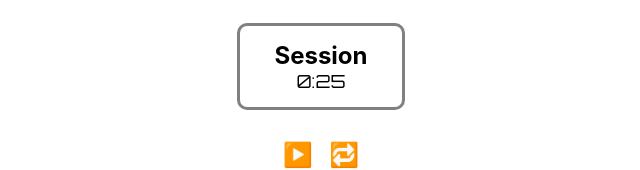
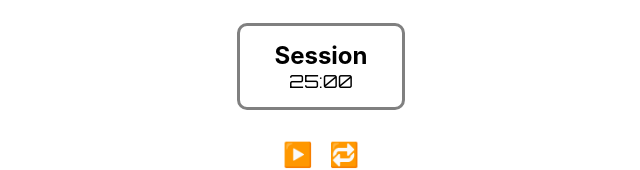
Before and after one commit to mahfuz225bd/fcc-25-5-clock, a React (Create React App) app: page / in a window 1280 px wide. Shown: the part 312-482 px from the top of the page, without its empty margins (319-959 px from the left). Built offline with nearby package versions, Linux system fonts and the light colour scheme.

Commit message:
second minute issue solved

```diff
--- a/src/App.js
+++ b/src/App.js
@@ -8,7 +8,7 @@ const initState = {
   breakValue: 5,
   sessionValue: 25,
   leftTimeFor: 'Session',
-  leftTime: 0,
+  leftTimeSec: 0,
   isPlaying: false
 }
 
@@ -48,11 +48,11 @@ class App extends Component {
 
     switch (leftTimeFor) {
       case 'Session':
-        this.setState({ leftTime: sessionValue })
+        this.setState({ leftTimeSec: sessionValue * 60 })
         break;
 
       case 'Break':
-        this.setState({ leftTime: breakValue })
+        this.setState({ leftTimeSec: breakValue * 60 })
         break;
       default:
         console.info('Unable to show timer value for', leftTimeFor);
@@ -72,7 +72,7 @@ class App extends Component {
   }
 
   render() {
-    const { breakValue, sessionValue, leftTimeFor, leftTime, isPlaying } = this.state
+    const { breakValue, sessionValue, leftTimeFor, leftTimeSec, isPlaying } = this.state
     return (
       <div className='container'>
         <h1>25 + 5 Clock</h1>
@@ -81,7 +81,7 @@ class App extends Component {
             <InputSpinner label='Break Length' value={breakValue} increment={this.incrementBreakValue.bind(this)} decrement={this.decrementBreakValue.bind(this)} />
             <InputSpinner label='Session Length' value={sessionValue} increment={this.incrementSessionValue.bind(this)} decrement={this.decrementSessionValue.bind(this)} />
           </div>
-          <DigitalClockDisplay label={leftTimeFor} currentTime={leftTime} />
+          <DigitalClockDisplay label={leftTimeFor} currentTime={leftTimeSec} />
           <div className='action-buttons'>
             {isPlaying ? <button type='button' title='Pause'>⏸️</button> : <button type='button' title='Play'>▶️</button>}{' '}
             <button type='button' title='Reset' onClick={this.handleReset.bind(this)}>🔁</button>
```
